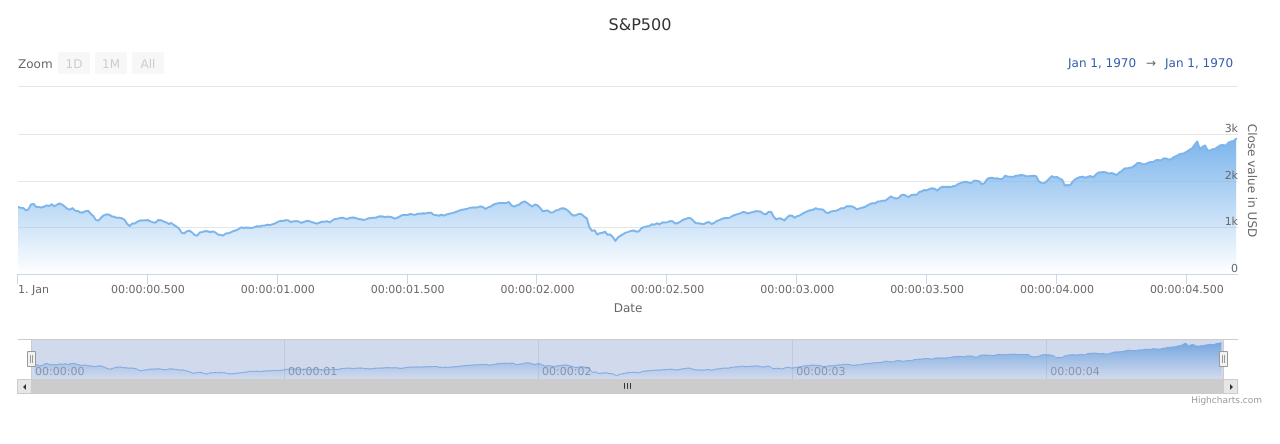
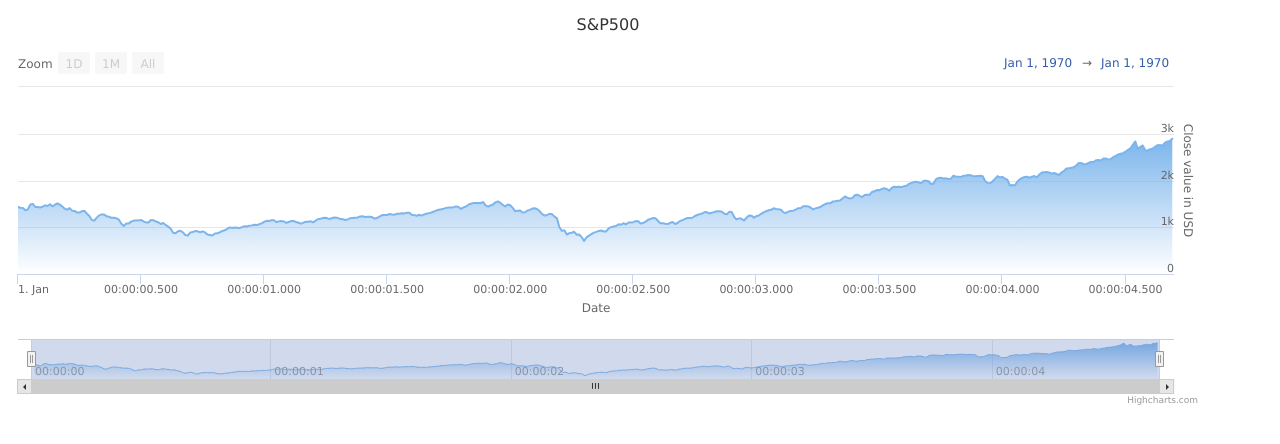
Before and after one commit to vincentteyssier/d3-training, a plain HTML site: page test_highcharts.html in a window 1280 px wide. Drawn offline with nearby package versions, Linux system fonts and the light colour scheme.

Commit message:
Cleaning code

```diff
--- a/test_highcharts.html
+++ b/test_highcharts.html
@@ -8,7 +8,7 @@
     <script src="./vendor/jquery.js"></script>
 </head>
 <body>
-    <div id="container" style="height: 400px; min-width: 900px"></div>
+    <div id="container" style="height: 400px; min-width: 900px; max-width:1200px;"></div>
 <script>
     $.get('data/sp500.csv', function (data) {
 
@@ -67,8 +67,6 @@
                 },
                 threshold: null
             }]
-            //pointStart: Date.UTC(2000, 1, 3),
-            //pointInterval: 24 * 3600 * 1000 // one day
         };
 
         // Split the lines
@@ -91,12 +89,6 @@
         console.log(options.xAxis.categories);
 
         var chart = new Highcharts.stockChart('container', options);
-        // create the chart
-        /*Highcharts.stockChart('container', {
-            options
-                    //pointStart: Date.UTC(2000, 1, 3),
-                    //pointInterval: 24 * 3600 * 1000 // one day
-        });*/
     });
     </script>
 </body>
```
